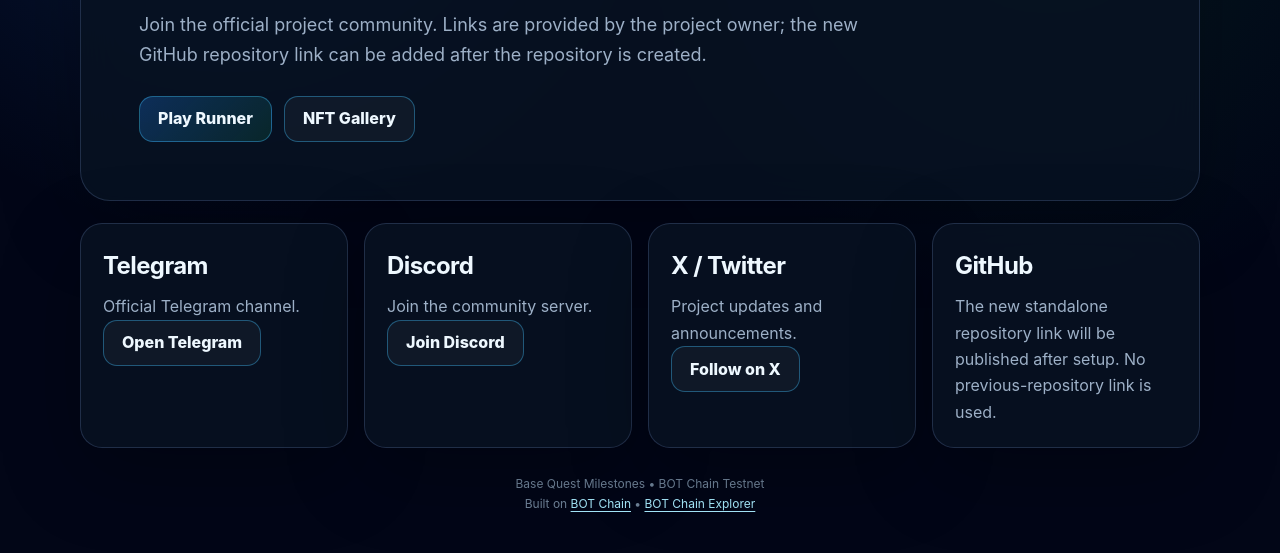
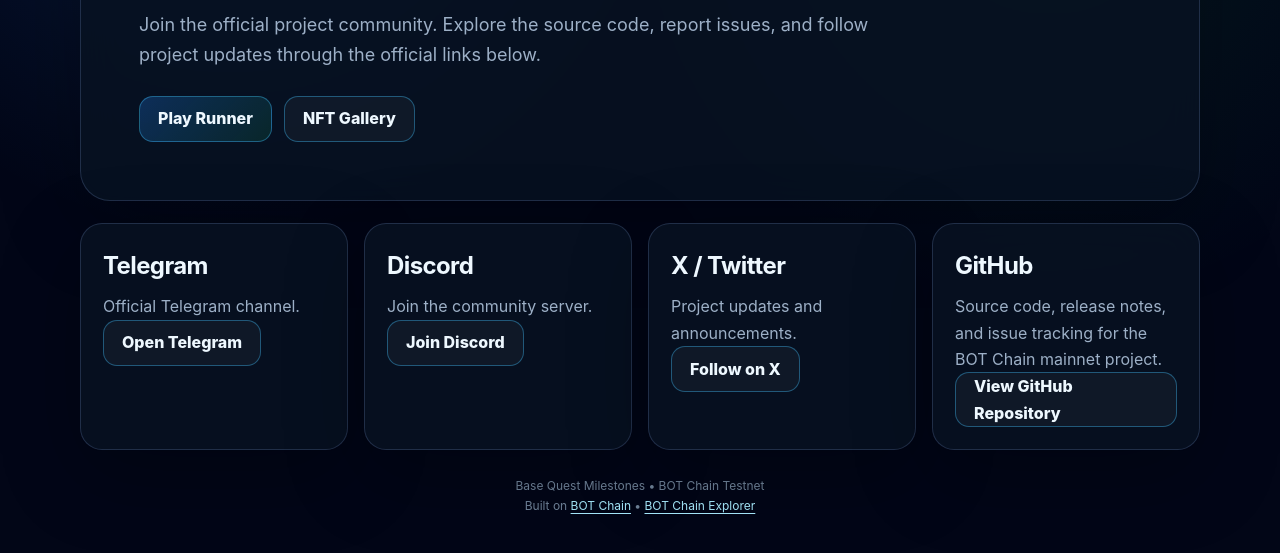
Before and after one commit to jefmark/base-quest-milestones-bot-mainnet, a website: page public/pages/community.html in a window 1280 px wide. Shown: the part 281-834 px from the top of the page. Drawn offline with Linux system fonts and the light colour scheme.

Commit message:
Update community.html

```diff
--- a/public/pages/community.html
+++ b/public/pages/community.html
@@ -16,14 +16,14 @@
     <section class="hero">
       <p class="eyebrow">Community</p>
       <h1>Community</h1>
-      <p>Join the official project community. Links are provided by the project owner; the new GitHub repository link can be added after the repository is created.</p>
+      <p>Join the official project community. Explore the source code, report issues, and follow project updates through the official links below.</p>
       <div class="actions"><a class="button" href="../index.html">Play Runner</a><a class="button secondary" href="nfts.html">NFT Gallery</a></div>
     </section>
     <section class="grid">
       <article class="card"><h2>Telegram</h2><p>Official Telegram channel.</p><a class="button secondary" href="https://t.me/BaseQuestMilestones" target="_blank" rel="noopener noreferrer">Open Telegram</a></article>
       <article class="card"><h2>Discord</h2><p>Join the community server.</p><a class="button secondary" href="https://discord.gg/vPUxmRA7C4" target="_blank" rel="noopener noreferrer">Join Discord</a></article>
       <article class="card"><h2>X / Twitter</h2><p>Project updates and announcements.</p><a class="button secondary" href="https://x.com/BaseQuestGame" target="_blank" rel="noopener noreferrer">Follow on X</a></article>
-      <article class="card"><h2>GitHub</h2><p>The new standalone repository link will be published after setup. No previous-repository link is used.</p></article>
+      <article class="card"><h2>GitHub</h2><p>Source code, release notes, and issue tracking for the BOT Chain mainnet project.</p><a class="button secondary" href="https://github.com/jefmark/base-quest-milestones-bot-mainnet" target="_blank" rel="noopener noreferrer">View GitHub Repository</a></article>
     </section>
     <p class="footer">Base Quest Milestones • BOT Chain Testnet<br>
       Built on <a href="https://botchain.ai" target="_blank" rel="noopener noreferrer">BOT Chain</a>
```
